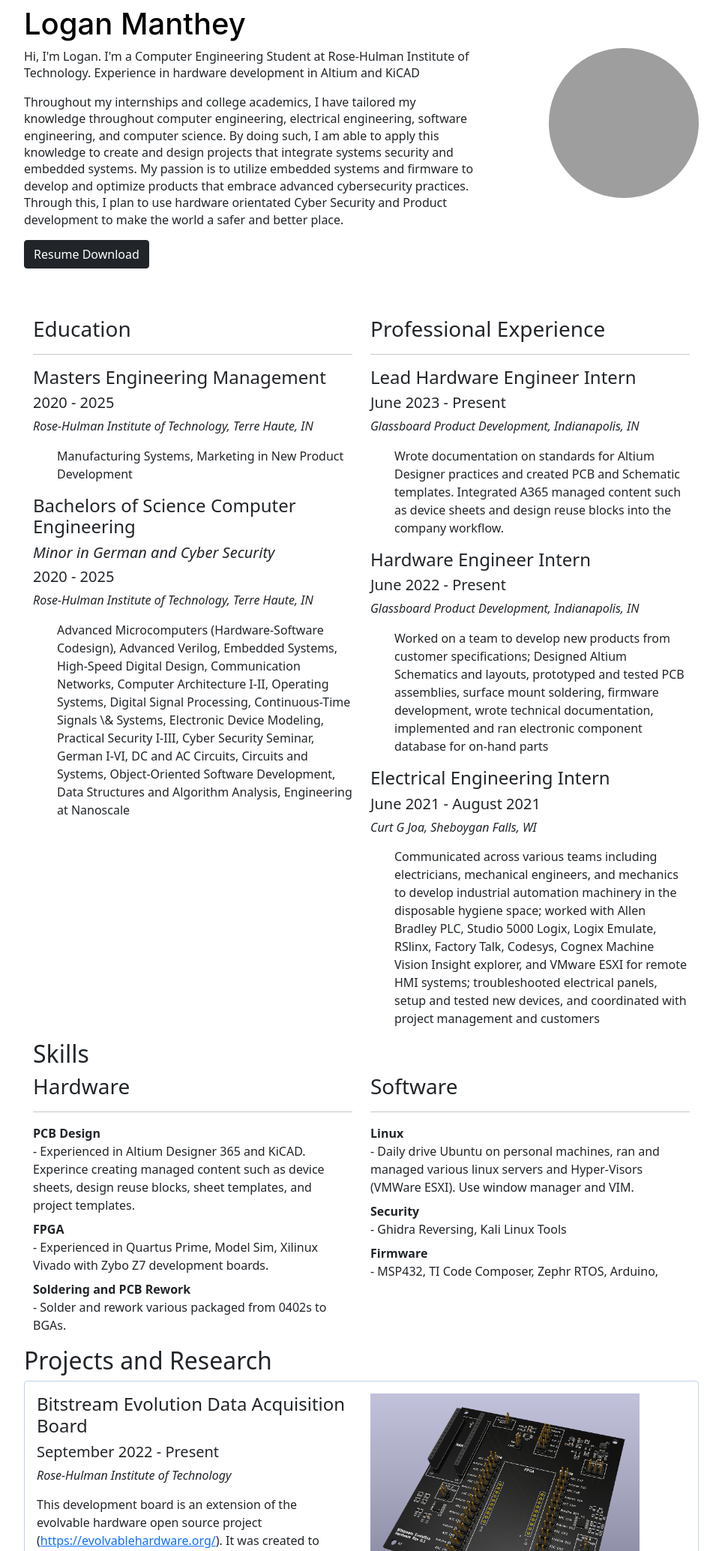
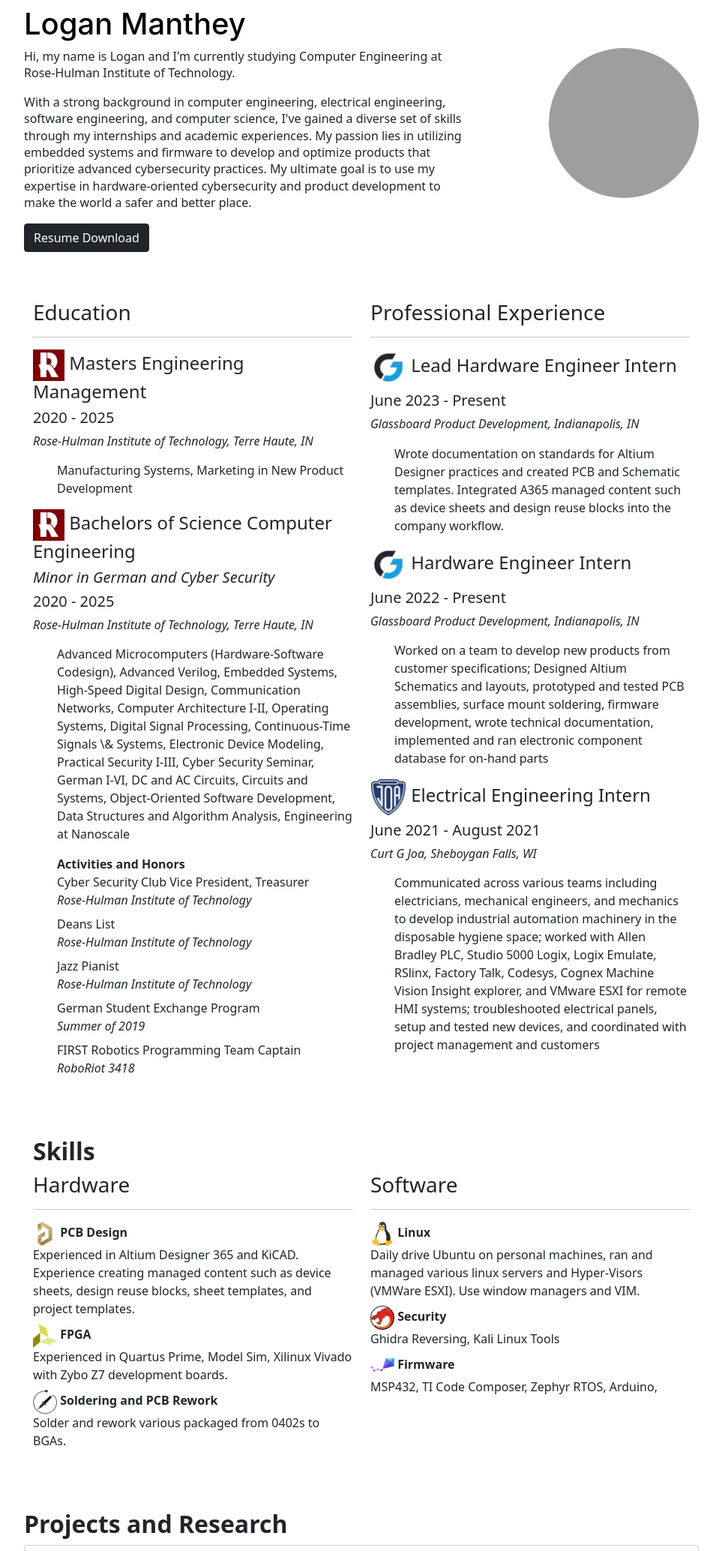
Before and after one commit to manthelt/portfolio-website-ltm, a website: page public/index.html in a window 1280 px wide. Shown: the part 80-2148 px from the top of the page at 75% size, without its empty margins (158-1121 px from the left). Drawn offline with nearby package versions, Linux system fonts and the light colour scheme; some packages are replaced by stand-ins of ours; grey boxes are pictures that could not be loaded.

Commit message:
Added Icons

```diff
--- a/public/index.html
+++ b/public/index.html
@@ -80,20 +80,17 @@ https://krystonschwarze.com/?ref=onepagelove -->
     <section id="about">
       <div class="about-text">
         <p>
-          Hi, I'm Logan. I'm a Computer Engineering Student at Rose-Hulman Institute of Technology. Experience in
-          hardware development in Altium and KiCAD
+          Hi, my name is Logan and I'm currently studying Computer Engineering at Rose-Hulman Institute of Technology.
         </p>
 
         <p>
-          Throughout my internships and college academics, I have tailored my knowledge throughout
-          computer engineering, electrical engineering, software engineering, and computer science.
-          By doing such, I am able to apply this knowledge to create and design projects that
-          integrate systems security and embedded systems. My passion is to utilize embedded
-          systems and firmware to develop and optimize products that embrace advanced cybersecurity
-          practices. Through this, I plan to use hardware orientated Cyber Security and Product
-          development to make the world a safer and better place.
-
-
+        With a strong background in computer engineering, electrical engineering,
+        software engineering, and computer science, I've gained a diverse set of
+        skills through my internships and academic experiences. My passion lies
+        in utilizing embedded systems and firmware to develop and optimize products
+        that prioritize advanced cybersecurity practices. My ultimate goal is to use
+        my expertise in hardware-oriented cybersecurity and product development to make
+        the world a safer and better place.
         </p>
 
 
@@ -122,7 +119,9 @@ https://krystonschwarze.com/?ref=onepagelove -->
             <hr>
 
             <div class="resume-item">
-              <h4>Masters Engineering Management</h4>
+              <h4>
+              <img width="42" src="images/RoseLogo.jpeg" loading="lazy" height="42" alt="Glassboard logo" id="ember852" class="ivm-view-attr__img--centered EntityPhoto-square-3   evi-image lazy-image ember-view">
+              Masters Engineering Management</h4>
               <h5>2020 - 2025</h5>
               <p><em>Rose-Hulman Institute of Technology, Terre Haute, IN</em></p>
               <ul>
@@ -131,7 +130,9 @@ https://krystonschwarze.com/?ref=onepagelove -->
             </div>
 
             <div class="resume-item">
-              <h4>Bachelors of Science Computer Engineering</h4>
+              <h4>
+              <img width="42" src="images/RoseLogo.jpeg" loading="lazy" height="42" alt="Glassboard logo" id="ember852" class="ivm-view-attr__img--centered EntityPhoto-square-3   evi-image lazy-image ember-view">
+              Bachelors of Science Computer Engineering</h4>
               <h5><em>Minor in German and Cyber Security</em></h5>
               <h5>2020 - 2025</h5>
               <p><em>Rose-Hulman Institute of Technology, Terre Haute, IN</em></p>
@@ -159,7 +160,31 @@ https://krystonschwarze.com/?ref=onepagelove -->
 
             </div>
 
+            <div class="resume-item">
+              <ul>
+                <dl>
+                  <dt>Activities and Honors</dt>
+                  <dd>Cyber Security Club Vice President, Treasurer<br>
+                    <i>Rose-Hulman Institute of Technology</i></dd>
 
+                  <dd>Deans List<br>
+                    <i>Rose-Hulman Institute of Technology</i></dd>
+
+                  <dd>Jazz Pianist<br>
+                    <i>Rose-Hulman Institute of Technology</i></dd>
+
+
+                  <dd>German Student Exchange Program<br>
+                    <i>Summer of 2019</i></dd>
+
+                    <dd>FIRST Robotics Programming Team Captain<br>
+                      <i>RoboRiot 3418</i></dd>
+
+                </dl>
+              </ul>
+
+
+            </div>
 
 
           </div>
@@ -169,7 +194,13 @@ https://krystonschwarze.com/?ref=onepagelove -->
             <h3 class="resume-title">Professional Experience</h3>
             <hr>
             <div class="resume-item">
-              <h4>Lead Hardware Engineer Intern</h4>
+
+
+              <h4>
+              <img width="48" src="images/GlassboardLogo.jpeg" loading="lazy" height="48" alt="Glassboard logo" id="ember852" class="ivm-view-attr__img--centered EntityPhoto-square-3   evi-image lazy-image ember-view">
+              Lead Hardware Engineer Intern
+              </h4>
+
               <h5>June 2023 - Present</h5>
               <p><em>Glassboard Product Development, Indianapolis, IN </em></p>
               <ul>
@@ -178,7 +209,10 @@ https://krystonschwarze.com/?ref=onepagelove -->
               </ul>
             </div>
             <div class="resume-item">
-              <h4>Hardware Engineer Intern</h4>
+              <h4>
+              <img width="48" src="images/GlassboardLogo.jpeg" loading="lazy" height="48" alt="Glassboard logo" id="ember852" class="ivm-view-attr__img--centered EntityPhoto-square-3   evi-image lazy-image ember-view">
+              Hardware Engineer Intern
+              </h4>
               <h5>June 2022 - Present</h5>
               <p><em>Glassboard Product Development, Indianapolis, IN </em></p>
               <ul>
@@ -188,7 +222,10 @@ https://krystonschwarze.com/?ref=onepagelove -->
               </ul>
             </div>
             <div class="resume-item">
-              <h4>Electrical Engineering Intern</h4>
+              <h4>
+              <img width="48" src="images/JoaLogo.jpeg" loading="lazy" height="48" alt="Joa logo" id="ember852" class="ivm-view-attr__img--centered EntityPhoto-square-3   evi-image lazy-image ember-view">
+              Electrical Engineering Intern
+              </h4>
               <h5>June 2021 - August 2021</h5>
               <p><em>Curt G Joa, Sheboygan Falls, WI</em></p>
               <ul>
@@ -209,10 +246,12 @@ https://krystonschwarze.com/?ref=onepagelove -->
       </div>
     </section>
 
+
     <section id="Skils" class="resume">
       <div class="container">
 
-        <h2>Skills</h2>
+        <h2><b>Skills</b></h2>
+        <!-- <hr class="rounded"> -->
 
         <div class="row">
           <div class="col-lg-6 aos-init aos-animate" data-aos="fade-up">
@@ -220,13 +259,19 @@ https://krystonschwarze.com/?ref=onepagelove -->
             <h3 class="resume-title">Hardware</h3>
             <hr>
             <dl>
-              <dt>PCB Design</dt>
-              <dd>- Experienced in Altium Designer 365 and KiCAD. Experince creating managed content such as device
+              <dt>
+                <img width="32" src="images/altium-designer-logo.png" loading="lazy" height="32" alt="Glassboard logo" id="ember852" class="ivm-view-attr__img--centered EntityPhoto-square-3   evi-image lazy-image ember-view">
+                PCB Design</dt>
+              <dd>Experienced in Altium Designer 365 and KiCAD. Experience creating managed content such as device
                 sheets, design reuse blocks, sheet templates, and project templates.</dd>
-              <dt>FPGA</dt>
-              <dd>- Experienced in Quartus Prime, Model Sim, Xilinux Vivado with Zybo Z7 development boards.</dd>
-              <dt>Soldering and PCB Rework</dt>
-              <dd>- Solder and rework various packaged from 0402s to BGAs. </dd>
+              <dt>
+              <img width="32" src="images/vivadoLogo.png" loading="lazy" height="32" alt="Glassboard logo" id="ember852" class="ivm-view-attr__img--centered EntityPhoto-square-3   evi-image lazy-image ember-view">
+              FPGA</dt>
+              <dd>Experienced in Quartus Prime, Model Sim, Xilinux Vivado with Zybo Z7 development boards.</dd>
+              <dt>
+              <img width="32" src="images/soldering.jpg" loading="lazy" height="32" alt="Glassboard logo" id="ember852" class="ivm-view-attr__img--centered EntityPhoto-square-3   evi-image lazy-image ember-view">
+              Soldering and PCB Rework</dt>
+              <dd>Solder and rework various packaged from 0402s to BGAs. </dd>
 
             </dl>
 
@@ -238,13 +283,20 @@ https://krystonschwarze.com/?ref=onepagelove -->
             <h3 class="resume-title">Software</h3>
             <hr>
             <dl>
-              <dt>Linux</dt>
-              <dd>- Daily drive Ubuntu on personal machines, ran and managed various linux servers and Hyper-Visors
-                (VMWare ESXI). Use window manager and VIM.</dd>
-              <dt>Security</dt>
-              <dd>- Ghidra Reversing, Kali Linux Tools </dd>
-              <dt>Firmware</dt>
-              <dd>- MSP432, TI Code Composer, Zephr RTOS, Arduino, </dd>
+              <dt>
+                <img width="32" src="images/linux.png" loading="lazy" height="32" alt="Glassboard logo" id="ember852" class="ivm-view-attr__img--centered EntityPhoto-square-3   evi-image lazy-image ember-view">
+                Linux</dt>
+              <dd>Daily drive Ubuntu on personal machines, ran and managed various linux servers and Hyper-Visors
+                (VMWare ESXI). Use window managers and VIM.</dd>
+              <dt>
+                <img width="32" src="images/ghidra-logo.png" loading="lazy" height="32" alt="Glassboard logo" id="ember852" class="ivm-view-attr__img--centered EntityPhoto-square-3   evi-image lazy-image ember-view">
+
+                Security</dt>
+              <dd>Ghidra Reversing, Kali Linux Tools </dd>
+              <dt>
+                <img width="32" src="images/firmware.png" loading="lazy" height="32" alt="Glassboard logo" id="ember852" class="ivm-view-attr__img--centered EntityPhoto-square-3   evi-image lazy-image ember-view">
+                Firmware</dt>
+              <dd>MSP432, TI Code Composer, Zephyr RTOS, Arduino, </dd>
 
             </dl>
 
@@ -254,8 +306,27 @@ https://krystonschwarze.com/?ref=onepagelove -->
     </section>
 
 
+
+
+
+
+
+
+
+
+
+
+
+
+
+
+
+
+
     <section id="projects">
-      <h2>Projects and Research</h2>
+      <h2><b>Projects and Research</b></h2>
+      <!-- <hr class="rounded"> -->
+
 
 
       <div class="project">
@@ -307,9 +378,9 @@ https://krystonschwarze.com/?ref=onepagelove -->
 
           </div>
 
-          <div class="link">
+          <!-- <div class="link">
             <a href="Reports/Logan_Manthey_CSSE232_Final_Project.pdf">Report Link</a>
-          </div>
+          </div> -->
 
         </div>
       </div>
@@ -320,7 +391,7 @@ https://krystonschwarze.com/?ref=onepagelove -->
 
             <div class="resume-item">
               <h4>Embedded System Projects</h4>
-              <h5>December 2022 - March 2023</h5>
+              <h5>December 2021 - March 2022</h5>
               <p><em>Rose-Hulman Institute of Technology</em></p>
               <dl>
                 <dt>Camera Controlled Car</dt>
@@ -458,9 +529,9 @@ https://krystonschwarze.com/?ref=onepagelove -->
 
           </div>
 
-          <div class="link">
+          <!-- <div class="link">
             <a href="Reports/Logan_Manthey_EMGT598_Final_Project.pdf">Report Link</a>
-          </div>
+          </div> -->
 
         </div>
       </div>
@@ -519,10 +590,10 @@ https://krystonschwarze.com/?ref=onepagelove -->
   <!-- Grid container -->
 
   <!-- Copyright -->
-  <div class="text-center text-dark p-3" style="background-color: rgba(0, 0, 0, 0.2);">
+  <!-- <div class="text-center text-dark p-3" style="background-color: rgba(0, 0, 0, 0.2);">
     © 2023 Copyright: Logan Manthey
-  </div>
-  <!-- Copyright -->
+  </div> -->
+  <!-- Copyright -->Copyr
 </footer>
 
 <body>
--- a/public/style.css
+++ b/public/style.css
@@ -56,6 +56,11 @@
   h1 {
     color: var(--color-accent);
     font-family: var(--typography-secondary);
+
+  }
+
+  h2 {
+    margin-bottom: 32px;
   }
 
   header {
@@ -119,6 +124,7 @@
 
   section#work {
     max-width: 600px;
+    margin-bottom: 64px;
   }
 
   svg.level-out {
@@ -130,3 +136,22 @@
     height: 60px;
     width: 60px;
   }
+
+ section#Skils{
+  margin-bottom: 64px;
+ }
+
+ section#Experience{
+  margin-bottom: 64px;
+ }
+
+/* Solid border */
+hr.solid {
+  border-top: 3px solid #bbb;
+}
+
+/* Rounded border */
+hr.rounded {
+  border-top: 8px solid #bbb;
+  border-radius: 5px;
+}
```
Also changed, not shown: public/images/GlassboardLogo.jpeg (added), public/images/JoaLogo.jpeg (added), public/images/RoseLogo.jpeg (added), public/images/RoseLogo2.png (added), public/images/altium-designer-logo.png (added), public/images/firmware.png (added), public/images/ghidra-logo.png (added), public/images/kicad-logo.png (added), public/images/linux.png (added), public/images/soldering.jpg (added), public/images/vivadoLogo.png (added).
